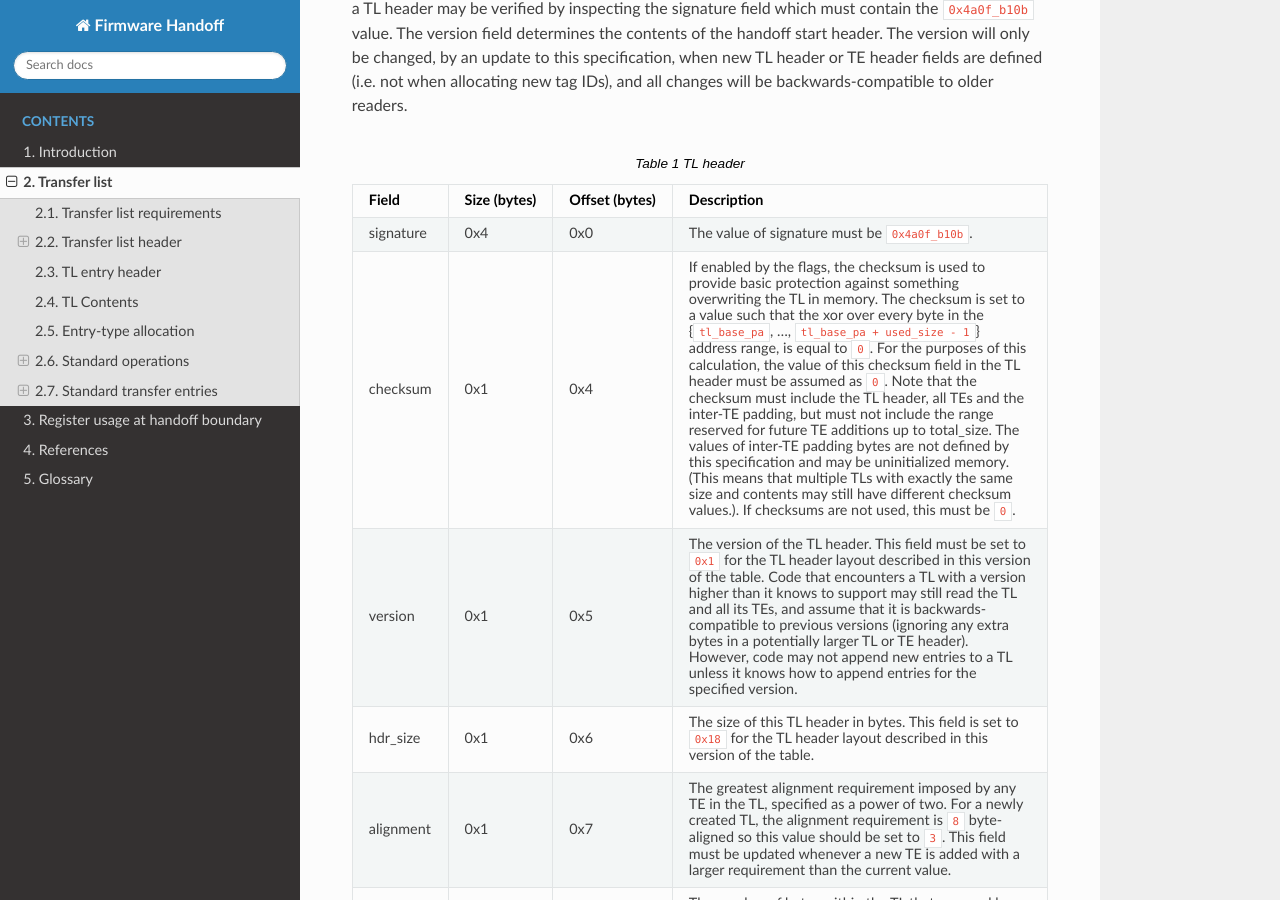
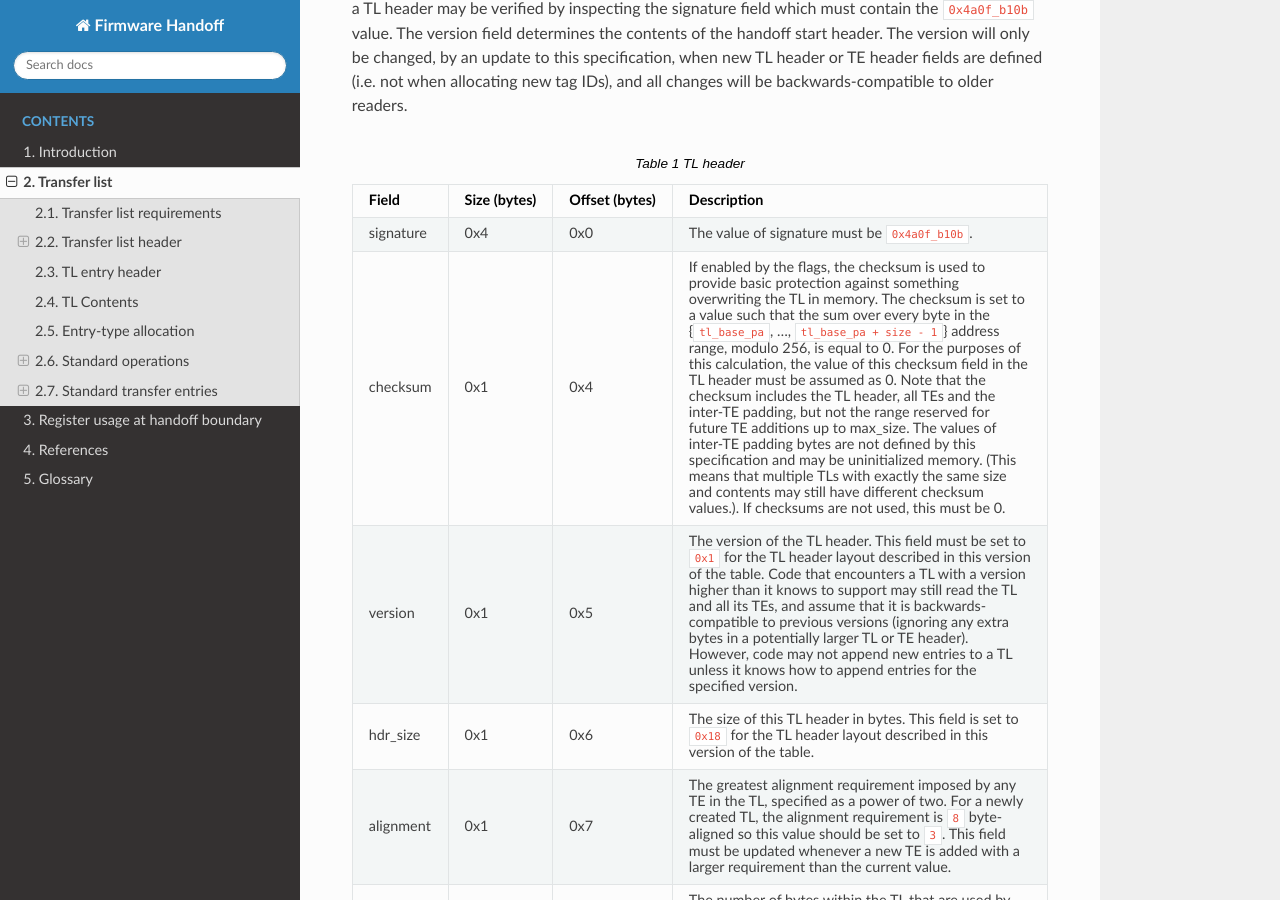
Before and after one commit to FirmwareHandoff/firmware_handoff, a Sphinx documentation site: the page built from source/transfer_list.rst, in a window 1280 px wide and 900 px high, scrolled down 1356 px. Built offline with Sphinx 7.4.7 and the Read the Docs theme 3.1.0, drawn with Linux system fonts in a browser that asks for light colours; formulas are drawn with MathJax 3; some of the changed text lies outside the part shown.

Commit message:
Revert "Switch to an xor for the checksum"
This reverts commit ae94bd1ff5b5d4a1024782934df8299b4c8d097b.

Change-Id: Ifd39b925202988aa81cab60721183c443ba5ffac
Signed-off-by: Jose Marinho <jose.marinho@arm.com>

```diff
--- a/source/transfer_list.rst
+++ b/source/transfer_list.rst
@@ -71,7 +71,7 @@ changes will be backwards-compatible to older readers.
    * - checksum
      - 0x1
      - 0x4
-     - If enabled by the flags, the checksum is used to provide basic protection against something overwriting the TL in memory. The checksum is set to a value such that the xor over every byte in the {`tl_base_pa`, …, `tl_base_pa + used_size - 1`} address range, is equal to `0`. For the purposes of this calculation, the value of this checksum field in the TL header must be assumed as `0`. Note that the checksum must include the TL header, all TEs and the inter-TE padding, but must not include the range reserved for future TE additions up to total_size. The values of inter-TE padding bytes are not defined by this specification and may be uninitialized memory. (This means that multiple TLs with exactly the same size and contents may still have different checksum values.). If checksums are not used, this must be `0`.
+     - If enabled by the flags, the checksum is used to provide basic protection against something overwriting the TL in memory. The checksum is set to a value such that the sum over every byte in the {`tl_base_pa`, …, `tl_base_pa + size - 1`} address range, modulo 256, is equal to 0. For the purposes of this calculation, the value of this checksum field in the TL header must be assumed as 0. Note that the checksum includes the TL header, all TEs and the inter-TE padding, but not the range reserved for future TE additions up to max_size. The values of inter-TE padding bytes are not defined by this specification and may be uninitialized memory. (This means that multiple TLs with exactly the same size and contents may still have different checksum values.). If checksums are not used, this must be 0.
 
    * - version
      - 0x1
@@ -318,8 +318,9 @@ Inputs:
    equal to the size of the total area reserved for the TL (if known). If not,
    abort (TL is corrupted).
 
-#. *(optional)* If `has_checksum`, check that the xor of `tl.used_size` bytes
-   starting at `tl_base_addr` is 0x0. If not, abort (TL is corrupted).
+#. *(optional)* If `has_checksum`, check that the sum of `tl.size` bytes
+   starting at `tl_base_addr` minus `tl.checksum` is equal to `tl.checksum`. If
+   not, abort (TL is corrupted).
 
 Reading a TL
 ^^^^^^^^^^^^
@@ -361,8 +362,8 @@ Inputs:
 
    #. Use the `te_base_addr` of this tag for the rest of the operation.
 
-   #. If `has_checksum`, xor the `align8(new_data_size + 0x8)` bytes starting at
-      `te_base_addr` with `tl.checksum`.
+   #. If `has_checksum`, Subtract the sum of `align8(new_data_size + 0x8)` bytes
+      starting at `te_base_addr` from `tl.checksum`.
 
    #. Skip the next step (step 2) with all its substeps.
 
@@ -371,13 +372,13 @@ Inputs:
    #. If `tl.total_size - tl.used_size` is smaller than `align8(new_data_size + 0x8)`,
       abort (not enough room to add TE).
 
-   #. If `has_checksum`, xor the 4 bytes from `tl_base_addr + 0x8` with
-      `tl_base_addr + 0xc` from `tl.checksum`.
+   #. If `has_checksum`, subtract the sum of the 4 bytes from
+      `tl_base_addr + 0x8` to `tl_base_addr + 0xc` from `tl.checksum`.
 
    #. Add `align8(new_data_size + 0x8)` to `tl.used_size`.
 
-   #. If `has_checksum`, xor the 4 bytes from `tl_base_addr + 0x8` to
-      `tl_base_addr + 0xc` with `tl.checksum`.
+   #. If `has_checksum`, add the sum of the 4 bytes from `tl_base_addr + 0x8` to
+      `tl_base_addr + 0xc` to `tl.checksum`.
 
 #. Set `te.tag_id` (`te_base_addr + 0x0`) to `new_tag_id`.
 
@@ -387,8 +388,8 @@ Inputs:
 
 #. Copy or generate the TE data into `te_base_addr + 0x8`.
 
-#. If `has_checksum`, xor the `align8(new_data_size + 0x8)` bytes starting at
-   `te_base_addr` with `tl.checksum`.
+#. If `has_checksum`, add the sum of `align8(new_data_size + 0x8)` bytes
+   starting at `te_base_addr` to `tl.checksum`.
 
 #. If an existing XFERLIST_VOID TE was chosen to be overwritten in step 1, and
    `old_void_data_size - new_data_size` is greater or equal to `0x8`:
@@ -396,8 +397,8 @@ Inputs:
    #. Use `te_base_addr + align8(new_data_size + 0x8)` as the new `te_base_addr`
       for a new XFERLIST_VOID tag.
 
-   #. If `has_checksum`, xor the 8 bytes from `te_base_addr` to
-      `te_base_addr + 0x8` with `tl.checksum`.
+   #. If `has_checksum`, subtract the sum of the 8 bytes from `te_base_addr` to
+      `te_base_addr + 0x8` from `tl.checksum`.
 
    #. Set `te.tag_id` (`te_base_addr + 0x0`) to `0x0` (XFERLIST_VOID).
 
@@ -406,8 +407,8 @@ Inputs:
    #. Set `te.data_size` (`te_base_addr + 0x4`) to
       `old_void_data_size - align8(new_data_size) - 0x8`.
 
-   #. If `has_checksum`, xor the 8 bytes from `te_base_addr` to
-      `te_base_addr + 0x8` with `tl.checksum`.
+   #. If `has_checksum`, add the sum of the 8 bytes from `te_base_addr` to
+      `te_base_addr + 0x8` to `tl.checksum`.
 
 Adding a new TE with special data alignment requirement
 ^^^^^^^^^^^^^^^^^^^^^^^^^^^^^^^^^^^^^^^^^^^^^^^^^^^^^^^
@@ -439,11 +440,11 @@ Inputs:
 
 #. If `new_alignment` is larger than `tl.alignment`:
 
-   #. If `has_checksum`, xor `tl.alignment` with `tl.checksum`.
+   #. If `has_checksum`, subtract `tl.alignment` from `tl.checksum`.
 
    #. Set `tl.alignment` to `new_alignment`.
 
-   #. If `has_checksum`, xor `tl.alignment` with `tl.checksum`.
+   #. If `has_checksum`, add `tl.alignment` to `tl.checksum`.
 
 Creating a TL
 ^^^^^^^^^^^^^
@@ -472,7 +473,7 @@ Inputs:
 #. If checksums are to be used, set `tl.flags` (`tl_base_addr + 0x10`) to `1`,
    else `0`. This is the value of `has_checksum`.
 
-#. If `has_checksum`, calculate the checksum as the xor of all bytes from
+#. If `has_checksum`, calculate the checksum as the sum of all bytes from
    `tl_base_addr` to `tl_base_addr + tl.hdr_size`, and write the result to
    `tl.checksum`.
 
@@ -498,13 +499,13 @@ Inputs:
 
 #. Copy `tl.used_size` bytes from `tl_base_addr` to `new_tl_base`.
 
-#. If `has_checksum`, xor the 4 bytes from `new_tl_base + 0xc`
-   to `new_tl_base + 0x10` with `tl.checksum` (`new_tl_base + 0x4`).
+#. If `has_checksum`, subtract the sum of the 4 bytes from `new_tl_base + 0xc`
+   to `new_tl_base + 0x10` from `tl.checksum` (`new_tl_base + 0x4`).
 
 #. Set `tl.total_size` (`new_tl_base + 0xc`) to `target_size - (new_tl_base - target_base)`.
 
-#. If `has_checksum`, xor the 4 bytes from `new_tl_base + 0xc` to
-   `new_tl_base + 0x10` with `tl.checksum` (`new_tl_base + 0x4`).
+#. If `has_checksum`, add the sum of the 4 bytes from `new_tl_base + 0xc` to
+   `new_tl_base + 0x10` to `tl.checksum` (`new_tl_base + 0x4`).
 
 
 .. _sec_std_entries:
```
